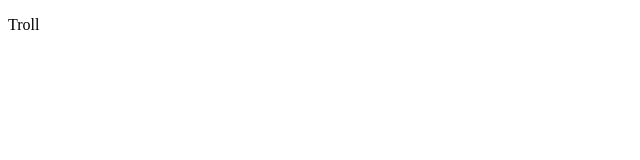
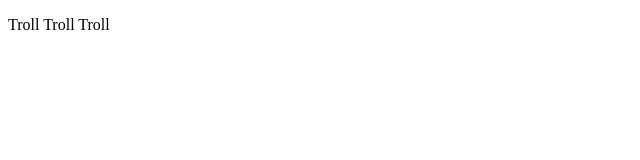
Before and after one commit to KG104/HSF-Energy, a plain HTML site: page troll.html in a window 1280 px wide. Shown: the full height of the page, 0-640 px from the left. Drawn offline with Linux system fonts and the light colour scheme.

Commit message:
sixth signing test

```diff
--- a/troll.html
+++ b/troll.html
@@ -6,7 +6,7 @@
   </head>
   <body>
    <div>
-    <p>Troll</p>
+    <p>Troll Troll Troll</p>
    </div>
   </body>
 </html>
```
